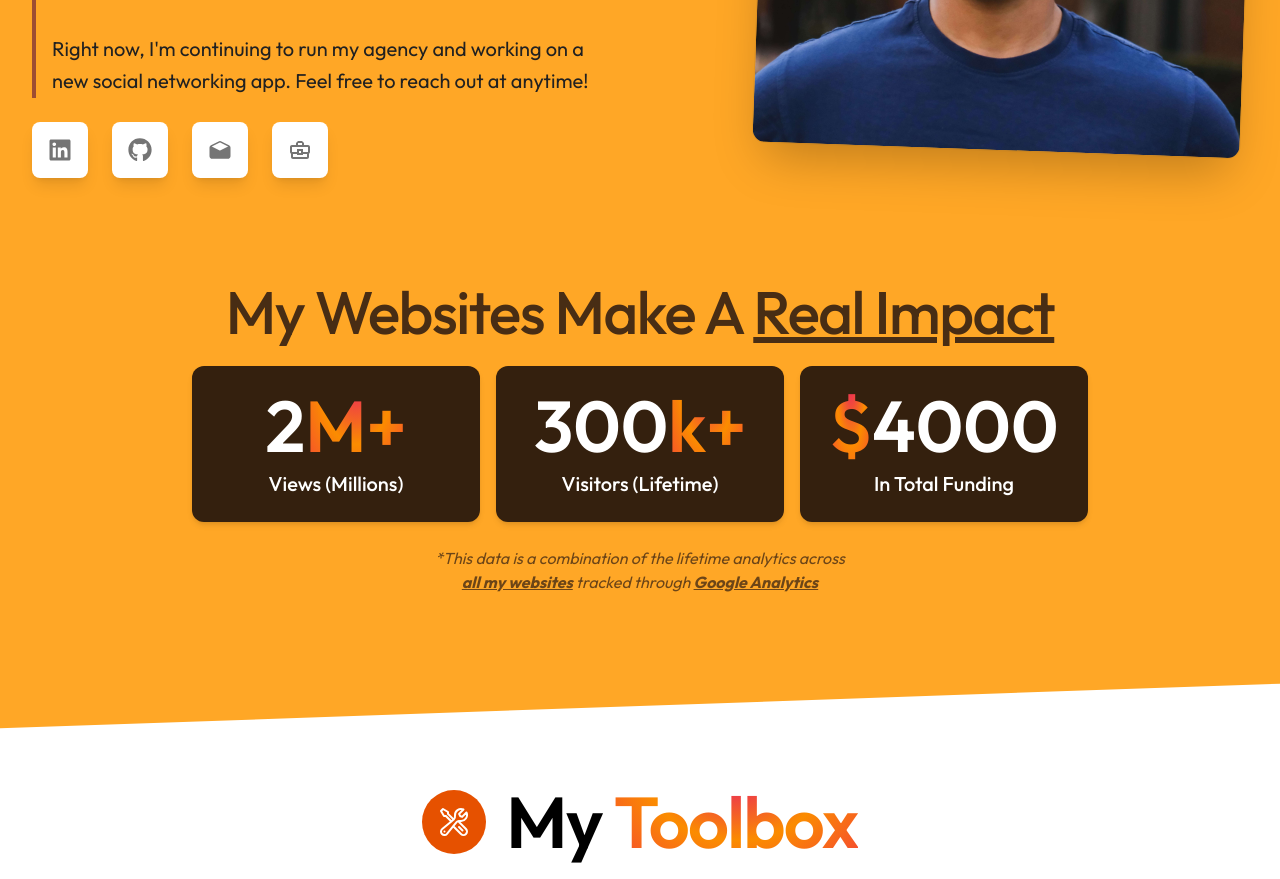
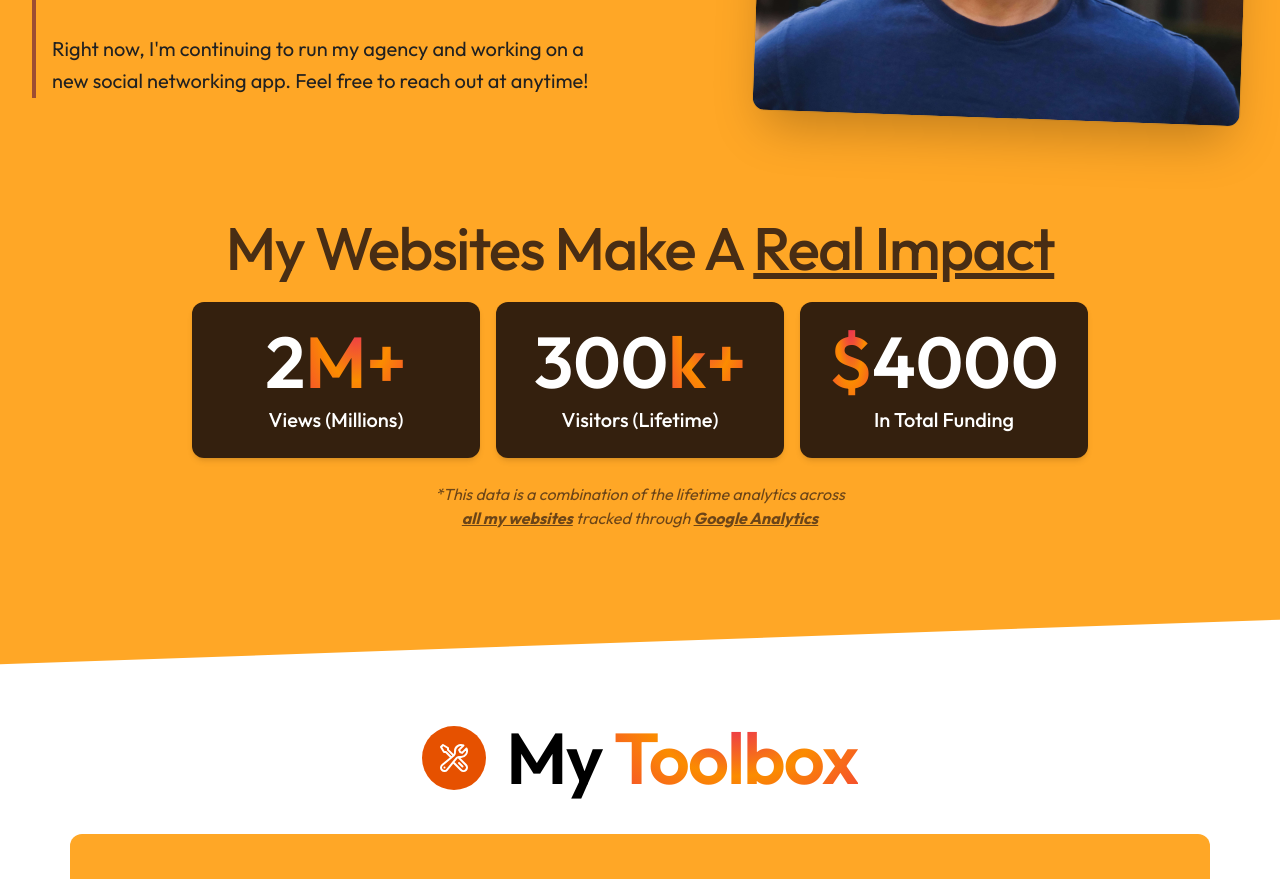
Before and after one commit to OliverIsOliver/AdmitsCollegeConsulting, a React (Vite) app: page / in a window 1280 px wide. Shown: the part 1380-2259 px from the top of the page. Built offline with nearby package versions, Linux system fonts and the light colour scheme.

Commit message:
Removed contact buttons

```diff
--- a/src/Components/AboutSection.jsx
+++ b/src/Components/AboutSection.jsx
@@ -68,35 +68,6 @@ export default function AboutMe() {
                     Feel free to reach out at anytime!
                   </p>
 
-                  <div className="flex mt-6 space-x-4 items-center  gap-x-2">
-                    <a
-                      href="https://www.linkedin.com/in/pranav-konjeti/"
-                      target="_blank"
-                      className="contact-buttons-about"
-                    >
-                      <FaLinkedin className="text-2xl" />
-                    </a>
-                    <a
-                      href="https://github.com/PkTheCoda"
-                      target="_blank"
-                      className="contact-buttons-about"
-                    >
-                      <FaGithub className="text-2xl" />
-                    </a>
-                    <a
-                      href="mailto:pranavkonjeti@gmail.com"
-                      className="contact-buttons-about"
-                    >
-                      <IoMailOpen className="text-2xl" />
-                    </a>
-                    <a
-                      href="https://thryvedesign.com"
-                      target="_blank"
-                      className="contact-buttons-about"
-                    >
-                      <MdOutlineBusinessCenter className="text-2xl" />
-                    </a>
-                  </div>
                 </div>
               </div>
             </div>
--- /dev/null
+++ b/src/Components/HeroInfoSection.jsx
@@ -0,0 +1,51 @@
+import React from "react";
+
+const infoCards = [
+  {
+    subtitle: "Lorem Heading One",
+    body: "Lorem ipsum dolor sit amet, consectetur adipiscing elit. Sed do eiusmod tempor incididunt ut labore et dolore magna aliqua.",
+  },
+  {
+    subtitle: "Lorem Heading Two",
+    body: "Ut enim ad minim veniam, quis nostrud exercitation ullamco laboris nisi ut aliquip ex ea commodo consequat.",
+  },
+  {
+    subtitle: "Lorem Heading Three",
+    body: "Duis aute irure dolor in reprehenderit in voluptate velit esse cillum dolore eu fugiat nulla pariatur.",
+  },
+];
+
+export default function HeroInfoSection() {
+  return (
+    <section className="px-6 lg:px-8 mt-10 sm:mt-14">
+      <div className="mx-auto max-w-5xl">
+        <div className="text-center font-outfit">
+          <h2 className="six-title font-semibold tracking-tight">
+            New{" "}
+            <span className="hero-main-gradient inline text-transparent bg-clip-text">
+              Section
+            </span>
+          </h2>
+        </div>
+
+        <div className="mt-8 grid grid-cols-1 md:grid-cols-3 gap-6">
+          {infoCards.map((card) => (
+            <div
+              key={card.subtitle}
+              className="rounded-2xl p-[1px] bg-gradient-to-tr from-[#281e71] via-[#305cde] to-[#122859] shadow-lg shadow-[#281e71]/20"
+            >
+              <div className="h-full rounded-2xl bg-white/95 p-6 font-outfit">
+                <h3 className="text-2xl font-semibold tracking-tight text-[#281e71]">
+                  {card.subtitle}
+                </h3>
+                <p className="mt-3 text-base leading-relaxed text-[#1e293b]">
+                  {card.body}
+                </p>
+              </div>
+            </div>
+          ))}
+        </div>
+      </div>
+    </section>
+  );
+}
```
